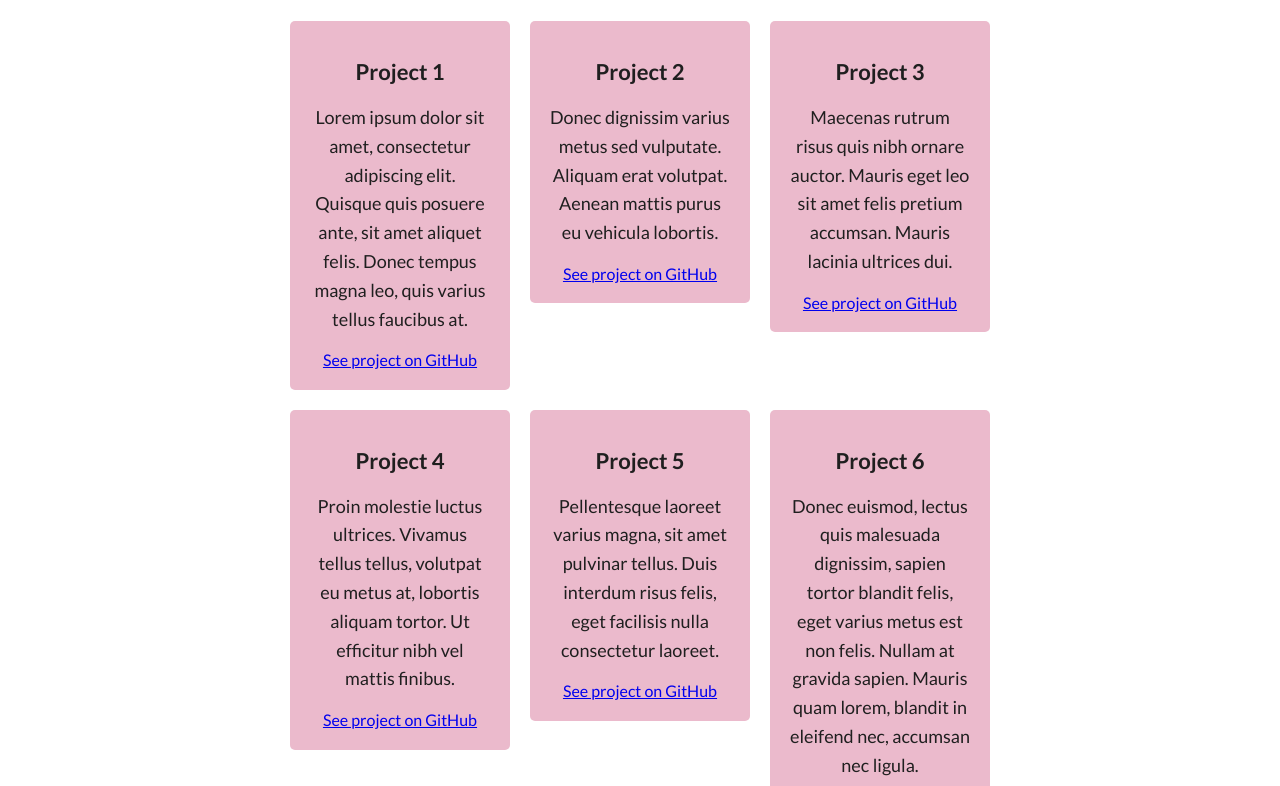
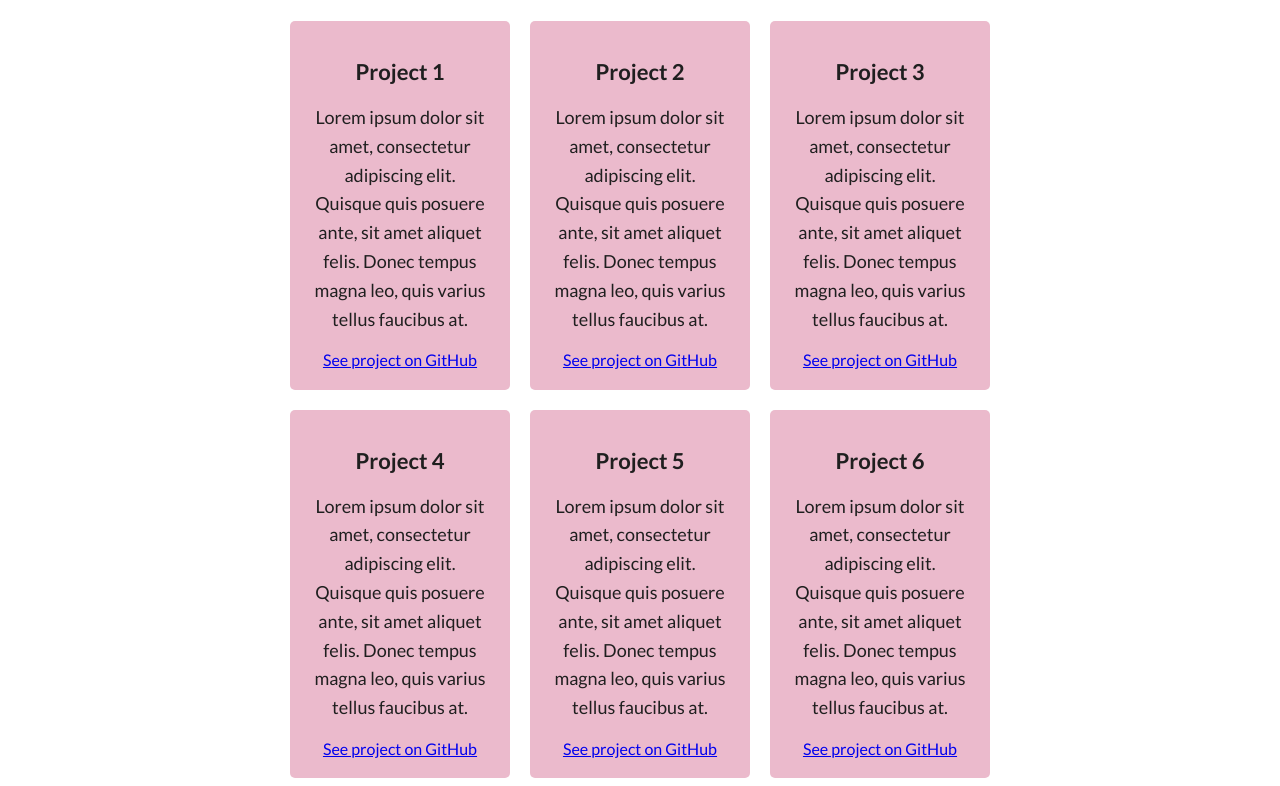
Before and after one commit to Polly9568/portfolio-website, a plain HTML site: page work.html in a window 1280 px wide. Shown: the part 166-952 px from the top of the page. Drawn offline with nearby package versions, Linux system fonts and the light colour scheme; a script that the page names is missing.

Commit message:
change the dummy content

```diff
--- a/work.html
+++ b/work.html
@@ -62,46 +62,45 @@
                 <div class="example-project-grid__item">
                     <h2>Project 2</h2>
                     <p>
-                        Donec dignissim varius metus sed vulputate. Aliquam erat volutpat. Aenean mattis purus eu
-                        vehicula
-                        lobortis.
+                        Lorem ipsum dolor sit amet, consectetur adipiscing elit. Quisque quis posuere ante, sit amet
+                        aliquet
+                        felis. Donec tempus magna leo, quis varius tellus faucibus at.
                     </p>
                     <a href="#">See project on GitHub</a>
                 </div>
                 <div class="example-project-grid__item">
                     <h2>Project 3</h2>
                     <p>
-                        Maecenas rutrum risus quis nibh ornare auctor. Mauris eget leo sit amet felis pretium
-                        accumsan. Mauris lacinia ultrices dui.
+                        Lorem ipsum dolor sit amet, consectetur adipiscing elit. Quisque quis posuere ante, sit amet
+                        aliquet
+                        felis. Donec tempus magna leo, quis varius tellus faucibus at.
                     </p>
                     <a href="#">See project on GitHub</a>
                 </div>
                 <div class="example-project-grid__item">
                     <h2>Project 4</h2>
                     <p>
-                        Proin molestie luctus ultrices. Vivamus tellus tellus, volutpat eu metus at, lobortis
-                        aliquam
-                        tortor. Ut efficitur nibh vel mattis finibus.
+                        Lorem ipsum dolor sit amet, consectetur adipiscing elit. Quisque quis posuere ante, sit amet
+                        aliquet
+                        felis. Donec tempus magna leo, quis varius tellus faucibus at.
                     </p>
                     <a href="#">See project on GitHub</a>
                 </div>
                 <div class="example-project-grid__item">
                     <h2>Project 5</h2>
                     <p>
-                        Pellentesque laoreet varius magna, sit amet pulvinar tellus. Duis interdum risus felis, eget
-                        facilisis nulla consectetur laoreet.
+                        Lorem ipsum dolor sit amet, consectetur adipiscing elit. Quisque quis posuere ante, sit amet
+                        aliquet
+                        felis. Donec tempus magna leo, quis varius tellus faucibus at.
                     </p>
                     <a href="#">See project on GitHub</a>
                 </div>
                 <div class="example-project-grid__item">
                     <h2>Project 6</h2>
                     <p>
-                        Donec euismod, lectus quis malesuada dignissim, sapien tortor blandit felis, eget varius
-                        metus
-                        est
-                        non felis. Nullam at gravida sapien. Mauris quam lorem, blandit in eleifend nec, accumsan
-                        nec
-                        ligula.
+                        Lorem ipsum dolor sit amet, consectetur adipiscing elit. Quisque quis posuere ante, sit amet
+                        aliquet
+                        felis. Donec tempus magna leo, quis varius tellus faucibus at.
                     </p>
                     <a href="#">See project on GitHub</a>
                 </div>
```
